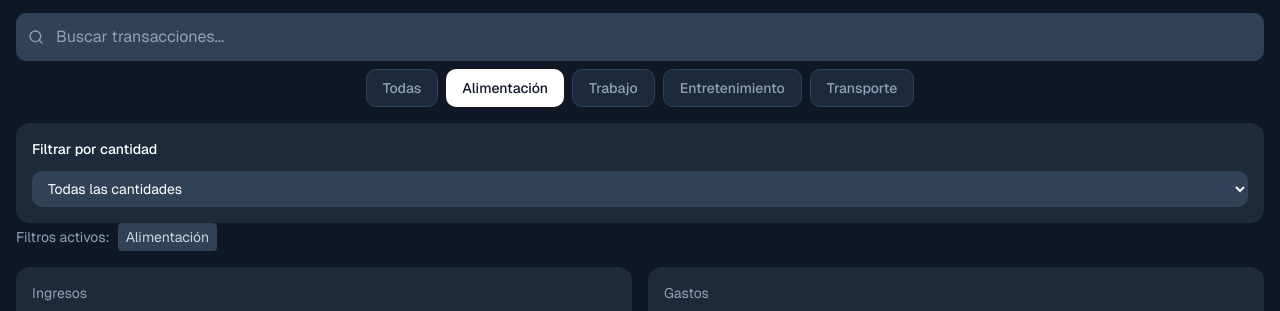
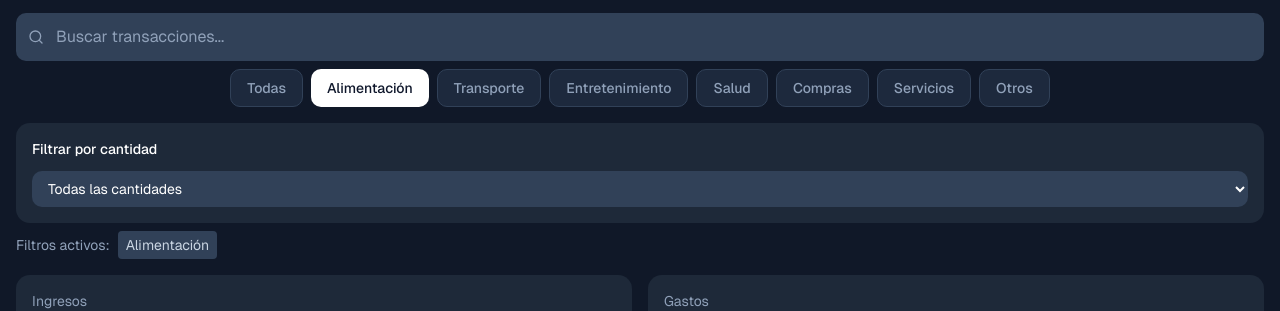
Before and after one commit to AgustinGomezDev/finances, a React (Vite) app: page /transacciones in a window 1280 px wide. Both pictures are taken after a click on the button "Alimentación". Shown: the part 132-443 px from the top of the page. Built offline with nearby package versions, Linux system fonts and the light colour scheme; no server answers.

Commit message:
add categories to the category filter

```diff
--- a/src/routes/transacciones.tsx
+++ b/src/routes/transacciones.tsx
@@ -46,7 +46,7 @@
 
   console.log(loading)
 
-  const categories = ["Todas", "Alimentación", "Trabajo", "Entretenimiento", "Transporte"]
+  const categories = ["Todas", "Alimentación", "Transporte", "Entretenimiento", "Salud", "Compras", "Servicios", "Otros"]
 
   const filteredTransactions = transactions.filter((transaction) => {
     // Filtro por categoría
@@ -155,7 +155,7 @@
         </div>
 
         {(selectedCategory !== "Todas" || amountFilter !== "all" || searchTerm !== "") && (
-          <div className="flex items-center space-x-2 text-sm">
+          <div className="flex items-center space-x-2 text-sm mt-2">
             <span className="text-slate-600 dark:text-slate-400">Filtros activos:</span>
             {selectedCategory !== "Todas" && (
               <span className="px-2 py-1 bg-slate-200 dark:bg-slate-700 rounded text-slate-700 dark:text-slate-300">
```
